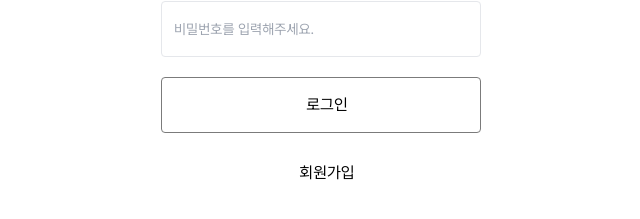
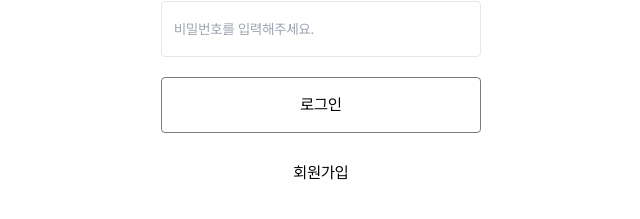
Before and after one commit to sukyung6999/pravel, a Next.js app: page /login in a window 1280 px wide. Shown: the part 365-584 px from the top of the page, without its empty margins (319-959 px from the left). Built offline with nearby package versions, Linux system fonts and the light colour scheme.

Commit message:
style: 패딩 제거

```diff
--- a/src/app/_components/button/Button.tsx
+++ b/src/app/_components/button/Button.tsx
@@ -1,4 +1,6 @@
-import React from "react";
+'use client';
+
+import { useMemo } from "react";
 
 interface ButtonProps extends React.ButtonHTMLAttributes<HTMLButtonElement> {
   border?: boolean;
@@ -9,8 +11,8 @@ interface ButtonProps extends React.ButtonHTMLAttributes<HTMLButtonElement> {
 
 const Button = (props: ButtonProps) => {
   const { border = true, borderColor, fill, children, color, ...rest } = props;
-  const classNames = React.useMemo(() => {
-    let base = 'ps-3 w-full max-w-80 h-14 flex items-center justify-center rounded-[4px]';
+  const classNames = useMemo(() => {
+    let base = 'w-full max-w-80 h-14 flex items-center justify-center rounded-[4px]';
 
     if (border) {
       base += ' border-solid border-[1px] border-[#7b7b7b]';
```
